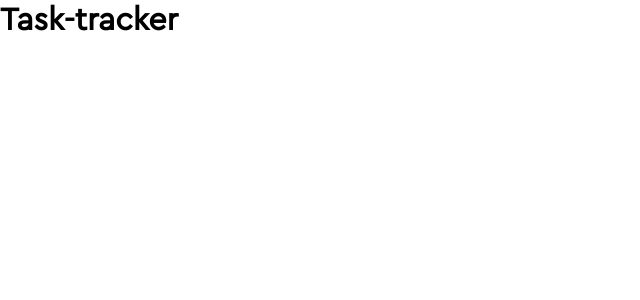
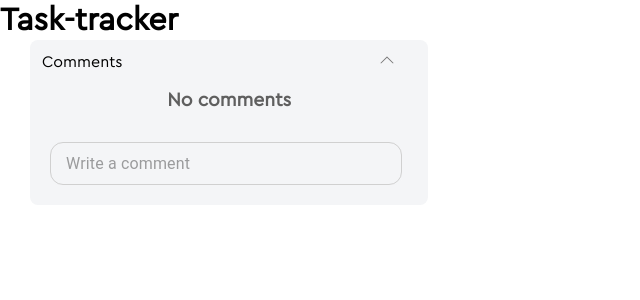
Before and after one commit to peaksoft-school/task-tracker-js9, a React (Create React App) app: page / in a window 1280 px wide. Shown: the top 300 px of the page, without its empty margins (0-640 px from the left). Built offline with nearby package versions, Linux system fonts and the light colour scheme; a web font is replaced by a local one.

Commit message:
updated changes Comments

```diff
--- a/src/App.js
+++ b/src/App.js
@@ -1,7 +1,11 @@
+import { CommentSectoin } from './components/UI/comments/CommentsSection'
+import { comments } from './utils/constants/comments'
+
 function App() {
    return (
       <div>
          <h1>Task-tracker </h1>
+         <CommentSectoin comments={comments} />
       </div>
    )
 }
--- a/src/components/UI/comments/CommentsSection.jsx
+++ b/src/components/UI/comments/CommentsSection.jsx
@@ -10,6 +10,7 @@ export const CommentSectoin = ({ comments }) => {
             <p>Comments</p>
             <UpIcon />
          </CommentsPanel>
+         {comments.length > 10 ? (
             <ScrollableContainer>
                {comments.map((el, index) => {
                   const isLastItem = index === comments.length - 1
@@ -31,6 +32,11 @@ export const CommentSectoin = ({ comments }) => {
                   )
                })}
             </ScrollableContainer>
+         ) : (
+            <NoCommentsComtainer>
+               <NoCommentsDescription>No comments</NoCommentsDescription>
+            </NoCommentsComtainer>
+         )}
          <FormContainer>
             <StyledInput
                id="outlined-basic"
@@ -175,3 +181,16 @@ const MyStyledBtn = styled(Button)(() => ({
 const MyStyledBtnCont = styled('div')(() => ({
    display: 'flex',
 }))
+
+const NoCommentsComtainer = styled('div')(() => ({
+   padding: '1rem ',
+   display: 'flex ',
+   justifyContent: 'center',
+}))
+
+const NoCommentsDescription = styled('p')(() => ({
+   fontFamily: 'CarePro',
+   fontSize: '1.2rem',
+   fontWeight: '600',
+   color: '#5f5f5f',
+}))
--- a/src/utils/constants/comments.js
+++ b/src/utils/constants/comments.js
@@ -1,4 +1,4 @@
-export const commentsInfo = [
+export const comments = [
    {
       id: 12,
       name: 'Arzuu',
```
Lines whose indentation alone changed are shown as unchanged.
